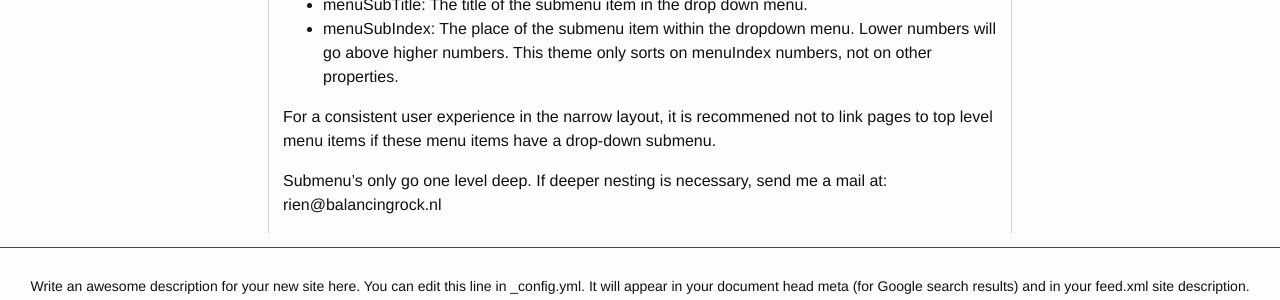
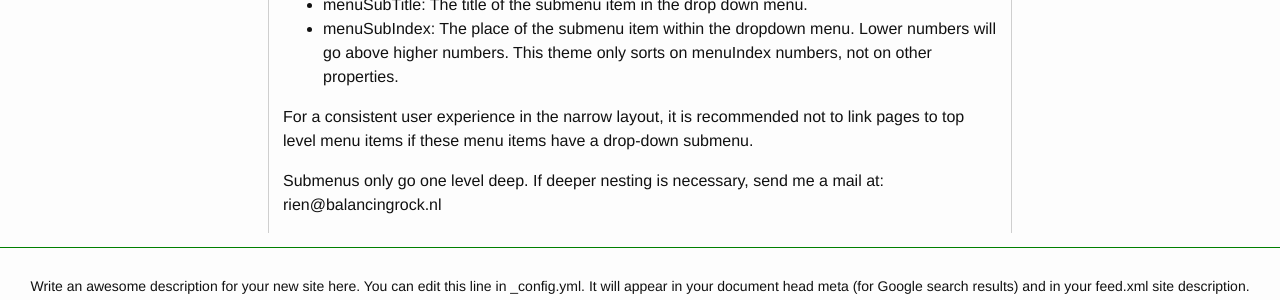
Before and after one commit to Balancingrock/classic-jekyll-theme, a Jekyll site: the page built from pages/classic/pages.md, in a window 1280 px wide. Shown: the part 650-950 px from the top of the page. Built offline with Jekyll 4.4.1, drawn with Linux system fonts in a browser that asks for light colours; nearby versions of some CDN libraries; comment, search, counter and statistics services are not loaded.

Commit message:
Fix some typos

```diff
--- a/_data/setup.yml
+++ b/_data/setup.yml
@@ -48,7 +48,7 @@ enable-cookies-policy: yes
 # Values: top | main
 # - top: The navigation banner will be placed above all the columns
 # - main: The navigation banner will be placed inside the main column at the top.
-# This is the default value, it may be overriden by YAML frontmatter.
+# This is the default value, it may be overridden by YAML frontmatter.
 #
 # Hint: It may be advantageous to set the $navbanner-include-banner value in the classic-jekyll-theme.scss to 'false' if this value here is set to 'true'.
 #
@@ -57,8 +57,8 @@ navbanner-position: top
 # Create a separate file containing the Navigation & Banner
 # Values: yes | no
 #
-# Using a separate navbanner file will speed up jekyll compilation a lot. However it also means that the browser has to make two additional fetches: the navbanner file and the JQuery library (the later from google). However this is mitigated by the fact that both files can be cached by the browser.
-# If another JQuery library has to be used, edit the _includes/head.html file accordingly.
+# Using a separate navbanner file will speed up jekyll compilation a lot. However it also means that the browser has to make two additional fetches: the navbanner file and the jQuery library (the latter from google). However this is mitigated by the fact that both files can be cached by the browser.
+# If another jQuery library has to be used, edit the _includes/head.html file accordingly.
 #
 # Note: If this option is set to 'yes', then make sure the file 'navbanner.md' is present (can be found in the theme folder) in the same project folder as the index.md file.
 
--- a/pages/classic/pages.md
+++ b/pages/classic/pages.md
@@ -18,6 +18,6 @@ Pages in classic can be linked to from the navigation menu. To do so there are s
 - menuSubTitle: The title of the submenu item in the drop down menu.
 - menuSubIndex: The place of the submenu item within the dropdown menu. Lower numbers will go above higher numbers. This theme only sorts on menuIndex numbers, not on other properties.
 
-For a consistent user experience in the narrow layout, it is recommened not to link pages to top level menu items if these menu items have a drop-down submenu.
+For a consistent user experience in the narrow layout, it is recommended not to link pages to top level menu items if these menu items have a drop-down submenu.
 
-Submenu's only go one level deep. If deeper nesting is necessary, send me a mail at: rien@balancingrock.nl
+Submenus only go one level deep. If deeper nesting is necessary, send me a mail at: rien@balancingrock.nl
```
Also changed, not shown: pages/classic/categories.md (+1 -1 lines).
